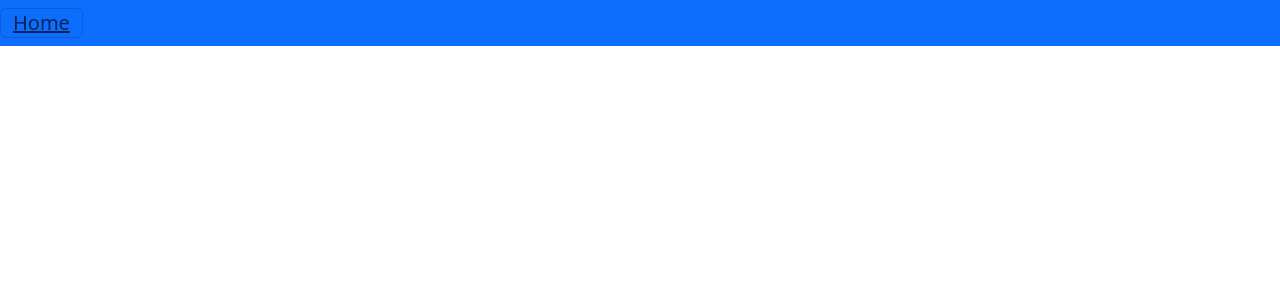
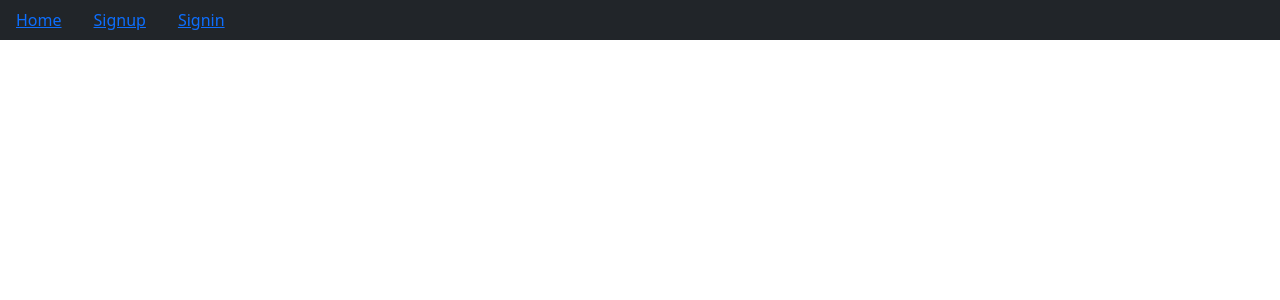
Before and after one commit to NavaneethReddyNalla/FullStackBlogPractice, a React (Create React App) app in the folder frontend/: page / in a window 1280 px wide. Shown: the top 300 px of the page. Built offline with nearby package versions, Linux system fonts and the light colour scheme.

Commit message:
Seperated the header component

```diff
--- /dev/null
+++ b/frontend/src/Components/Header/Header.js
@@ -0,0 +1,26 @@
+import React from "react";
+import { Link } from "react-router-dom";
+
+function Header() {
+  return (
+    <div>
+      <header className="bg-dark">
+        <nav className="navbar navbar-expand">
+          <ul className="navbar-nav">
+            <li className="navbar-item mx-3">
+              <Link to="/">Home</Link>
+            </li>
+            <li className="navbar-item mx-3">
+              <Link to="/signup">Signup</Link>
+            </li>
+            <li className="navbar-item mx-3">
+              <Link to="/signin">Signin</Link>
+            </li>
+          </ul>
+        </nav>
+      </header>
+    </div>
+  );
+}
+
+export default Header;
--- a/frontend/src/Components/Root/Root.js
+++ b/frontend/src/Components/Root/Root.js
@@ -1,14 +1,11 @@
 import React from "react";
 import { Link, Outlet } from "react-router-dom";
+import Header from "../Header/Header";
 
 function Root() {
   return (
     <div>
-      <header className="bg-primary">
-        <nav className="navbar">
-          <Link className="navbar-toggler">Home</Link>
-        </nav>
-      </header>
+      <Header />
       <Outlet />
       <footer></footer>
     </div>
```
